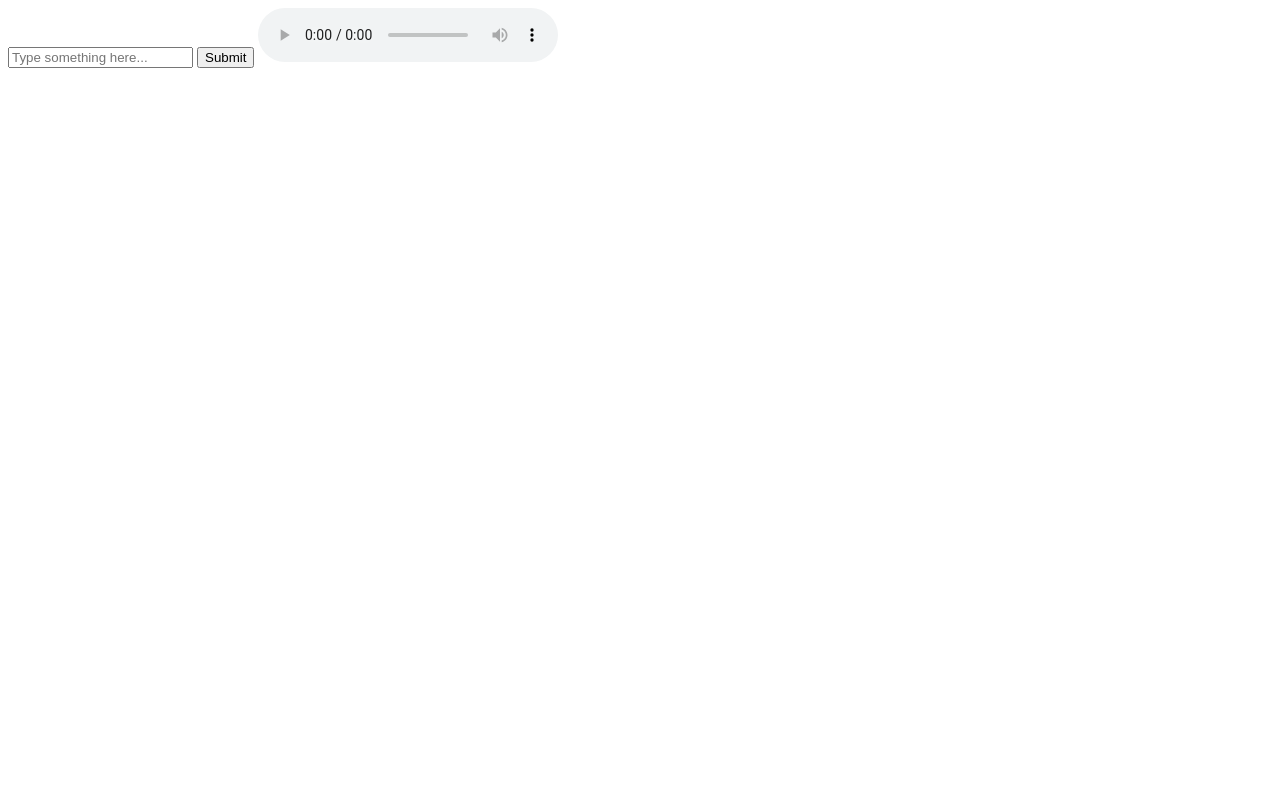
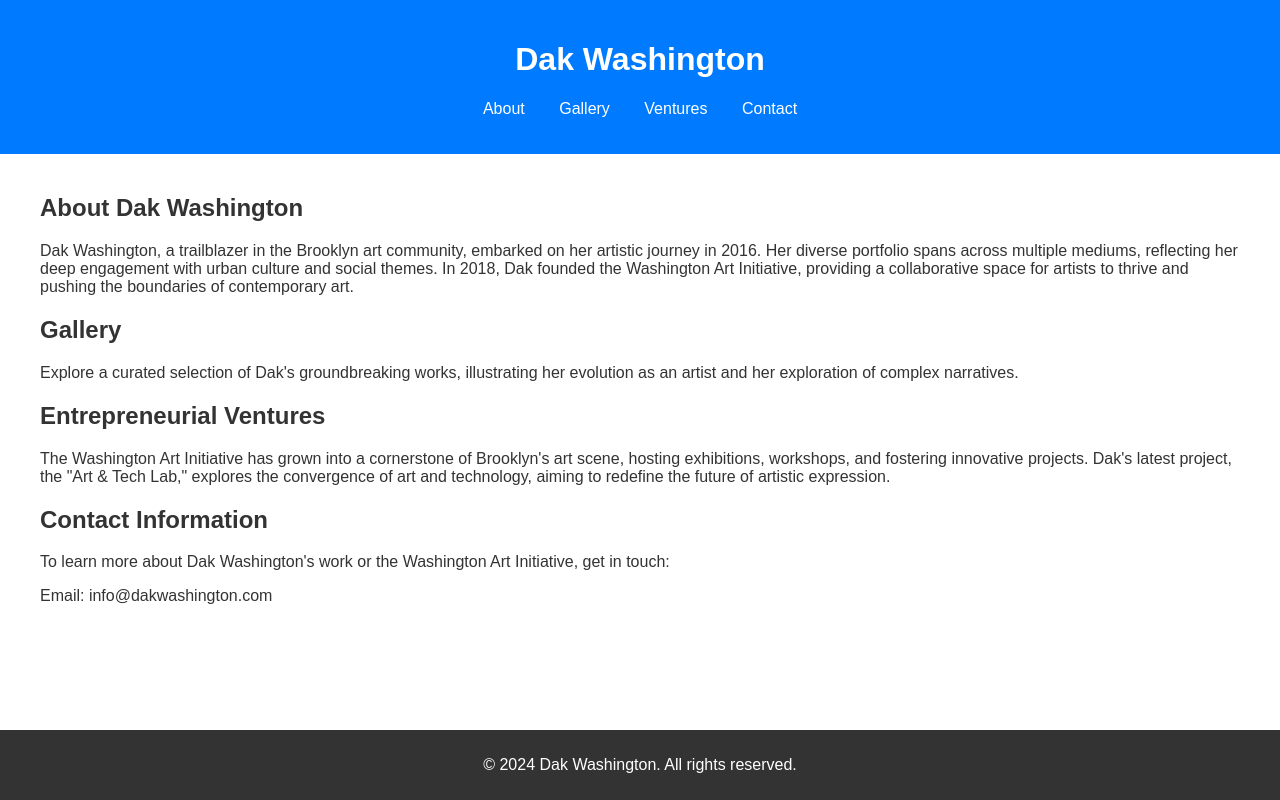
Before and after one commit to jpotesta10/dak, a plain HTML site: page index.html in a window 1280 px wide. Drawn offline with Linux system fonts and the light colour scheme.

Commit message:
Update index.html

```diff
--- a/index.html
+++ b/index.html
@@ -1,31 +1,61 @@
 <!DOCTYPE html>
-<html>
+<html lang="en">
 <head>
-    <title>Text to Speech</title>
+    <meta charset="UTF-8">
+    <meta name="viewport" content="width=device-width, initial-scale=1.0">
+    <title>Dak Washington - Artist & Entrepreneur</title>
+    <style>
+        body { font-family: Arial, sans-serif; margin: 0; padding: 0; color: #333; }
+        .container { max-width: 1200px; margin: auto; padding: 20px; }
+        header { background: #007bff; color: #ffffff; padding: 20px 0; text-align: center; }
+        nav ul { padding: 0; list-style-type: none; text-align: center; }
+        nav ul li { display: inline; margin: 0 15px; }
+        nav ul li a { color: #ffffff; text-decoration: none; }
+        section { margin-bottom: 20px; }
+        .about, .gallery, .ventures { text-align: center; }
+        footer { background: #333; color: #ffffff; text-align: center; padding: 10px 0; position: fixed; bottom: 0; width: 100%; }
+        img { max-width: 100%; height: auto; }
+    </style>
 </head>
 <body>
-    <input type="text" id="textInput" placeholder="Type something here...">
-    <button onclick="sendText()">Submit</button>
-    <audio id="audioPlayer" controls></audio>
+    <header>
+        <h1>Dak Washington</h1>
+        <nav>
+            <ul>
+                <li><a href="#about">About</a></li>
+                <li><a href="#gallery">Gallery</a></li>
+                <li><a href="#ventures">Ventures</a></li>
+                <li><a href="#contact">Contact</a></li>
+            </ul>
+        </nav>
+    </header>
 
-    <script>
-        function sendText() {
-            var text = document.getElementById('textInput').value;
-            fetch('/generate', {
-                method: 'POST',
-                headers: {
-                    'Content-Type': 'application/json',
-                },
-                body: JSON.stringify({ text: text }),
-            })
-            .then(response => response.blob())
-            .then(blob => {
-                var url = URL.createObjectURL(blob);
-                document.getElementById('audioPlayer').src = url;
-                document.getElementById('audioPlayer').play();
-            })
-            .catch(error => console.error('Error:', error));
-        }
-    </script>
+    <div class="container">
+        <section id="about">
+            <h2>About Dak Washington</h2>
+            <p>Dak Washington, a trailblazer in the Brooklyn art community, embarked on her artistic journey in 2016. Her diverse portfolio spans across multiple mediums, reflecting her deep engagement with urban culture and social themes. In 2018, Dak founded the Washington Art Initiative, providing a collaborative space for artists to thrive and pushing the boundaries of contemporary art.</p>
+        </section>
+
+        <section id="gallery">
+            <h2>Gallery</h2>
+            <p>Explore a curated selection of Dak's groundbreaking works, illustrating her evolution as an artist and her exploration of complex narratives.</p>
+            <!-- Images would be placed here -->
+        </section>
+
+        <section id="ventures">
+            <h2>Entrepreneurial Ventures</h2>
+            <p>The Washington Art Initiative has grown into a cornerstone of Brooklyn's art scene, hosting exhibitions, workshops, and fostering innovative projects. Dak's latest project, the "Art & Tech Lab," explores the convergence of art and technology, aiming to redefine the future of artistic expression.</p>
+        </section>
+
+        <section id="contact">
+            <h2>Contact Information</h2>
+            <p>To learn more about Dak Washington's work or the Washington Art Initiative, get in touch:</p>
+            <p>Email: info@dakwashington.com</p>
+        </section>
+    </div>
+
+    <footer>
+        <p>&copy; 2024 Dak Washington. All rights reserved.</p>
+    </footer>
 </body>
 </html>
```
